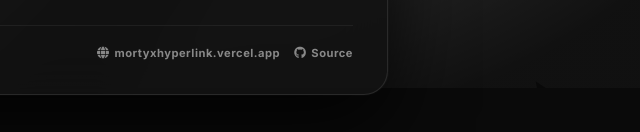
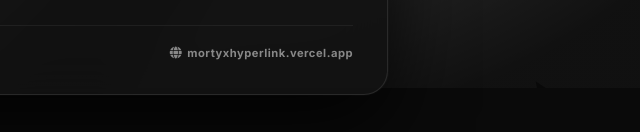
Before and after one commit to blueappspeed-cpu/hyperlink, a website: page index.html in a window 1280 px wide. Shown: the part 712-844 px from the top of the page, 592-1232 px from the left. Drawn offline with Linux system fonts and the light colour scheme.

Commit message:
Update index.html

```diff
--- a/index.html
+++ b/index.html
@@ -1130,9 +1130,6 @@
                 <a href="https://mortyxhyperlink.vercel.app/" target="_blank">
                     <i class="fas fa-globe"></i> mortyxhyperlink.vercel.app
                 </a>
-                <a href="https://github.com/voidlurer/hyperlink/" target="_blank">
-                    <i class="fab fa-github"></i> Source
-                </a>
             </div>
         </footer>
     </main>
```
